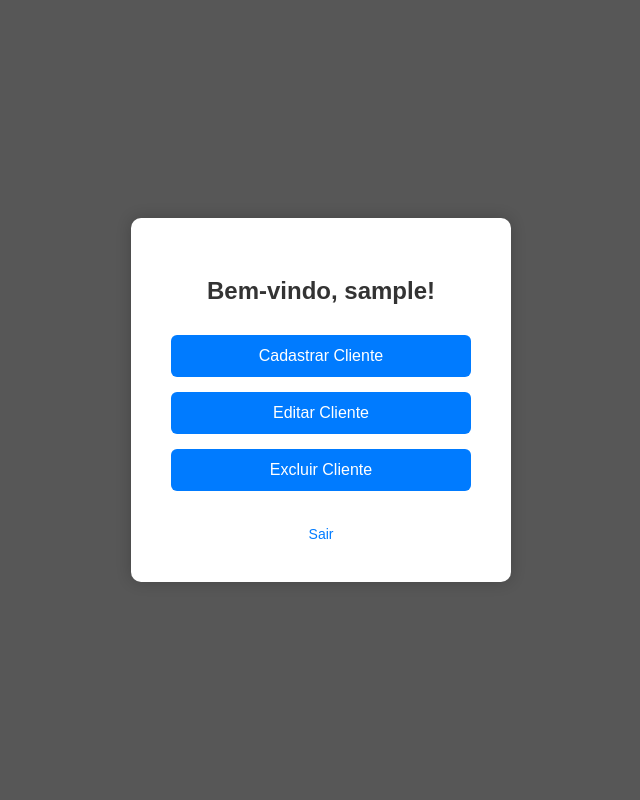
After one commit to GabrielBiz6745/SA, a PHP site: page /inicial.php in a window 1280 px wide. The commit adds this page. Shown: the whole page, without its empty margins (319-959 px from the left). Run offline with PHP 8.4, Linux system fonts and the light colour scheme; the visitor is signed in with stand-in values (Sample User, id 1).

Commit message:
update 4.0

```diff
--- a/cadastro.php
+++ b/cadastro.php
@@ -22,8 +22,8 @@ if ($cliente['usuario_id'] != $usuario_id_logado) {
 // Verificar se o formulário foi enviado
 if ($_SERVER['REQUEST_METHOD'] == 'POST') {
     if (empty($_POST['id'])) {
+
         // Se não houver ID, é um novo cadastro
-
         $nome = $_POST['nome'];
         $email = $_POST['email'];
         $telefone = $_POST['telefone'];
--- /dev/null
+++ b/inicial.php
@@ -0,0 +1,97 @@
+<?php
+session_start();
+require_once 'conexaoSA.php';
+
+// Verificação básica se o usuário está logado
+if (!isset($_SESSION['usuario'])) {
+    header("Location: login.php");
+    exit();
+}
+?>
+
+<!DOCTYPE html>
+<html lang="pt-br">
+<head>
+    <meta charset="UTF-8">
+    <title>Tela Inicial</title>
+    <style>
+        body {
+            margin: 0;
+            font-family: Arial, sans-serif;
+            background-color: rgb(87, 87, 87);
+            display: flex;
+            justify-content: center;
+            align-items: center;
+            height: 100vh;
+        }
+
+        .container {
+            background-color: white;
+            padding: 40px;
+            border-radius: 10px;
+            box-shadow: 0 0 15px rgba(0,0,0,0.2);
+            width: 300px;
+            text-align: center;
+        }
+
+        h2 {
+            margin-bottom: 30px;
+            color: #333;
+        }
+
+        button {
+            width: 100%;
+            padding: 12px;
+            background-color: #007bff;
+            color: white;
+            border: none;
+            border-radius: 6px;
+            font-size: 16px;
+            cursor: pointer;
+            transition: background-color 0.3s ease;
+            margin-bottom: 15px;
+        }
+
+        button:hover {
+            background-color: #0056b3;
+        }
+
+        .logout {
+            margin-top: 20px;
+            font-size: 14px;
+        }
+
+        .logout a {
+            color: #007bff;
+            text-decoration: none;
+        }
+
+        .logout a:hover {
+            text-decoration: underline;
+        }
+    </style>
+</head>
+<body>
+
+<div class="container">
+    <h2>Bem-vindo, <?php echo $_SESSION['usuario']; ?>!</h2>
+
+    <form action="cadastrarCliente.php" method="get">
+        <button type="submit">Cadastrar Cliente</button>
+    </form>
+
+    <form action="editarCliente.php" method="get">
+        <button type="submit">Editar Cliente</button>
+    </form>
+
+    <form action="excluirCliente.php" method="get">
+        <button type="submit">Excluir Cliente</button>
+    </form>
+
+    <div class="logout">
+        <a href="logout.php">Sair</a>
+    </div>
+</div>
+
+</body>
+</html>
```
Also changed, not shown: Login.php (+5 -5 lines), cadastro.cliente.php (deleted, +0 -13 lines).
